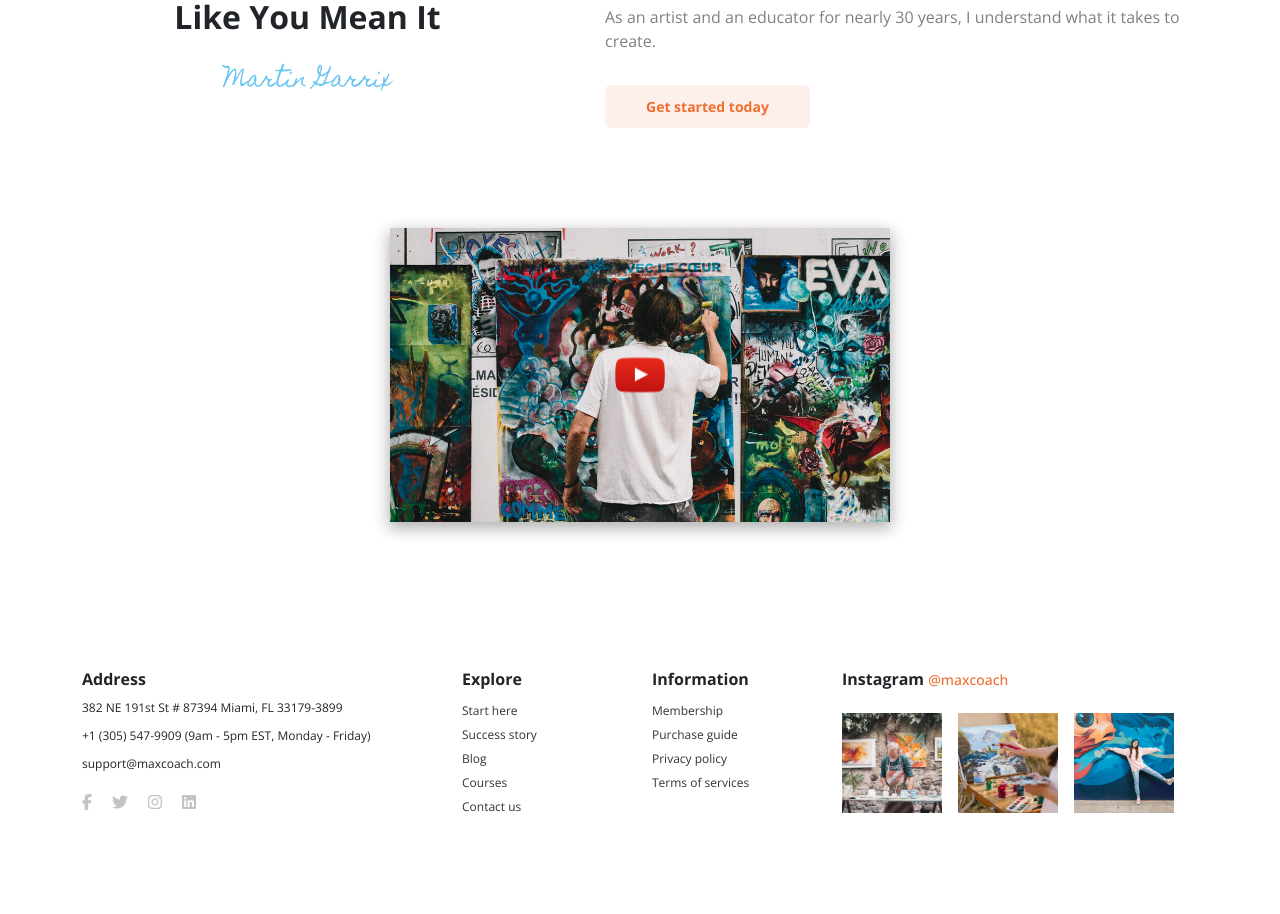
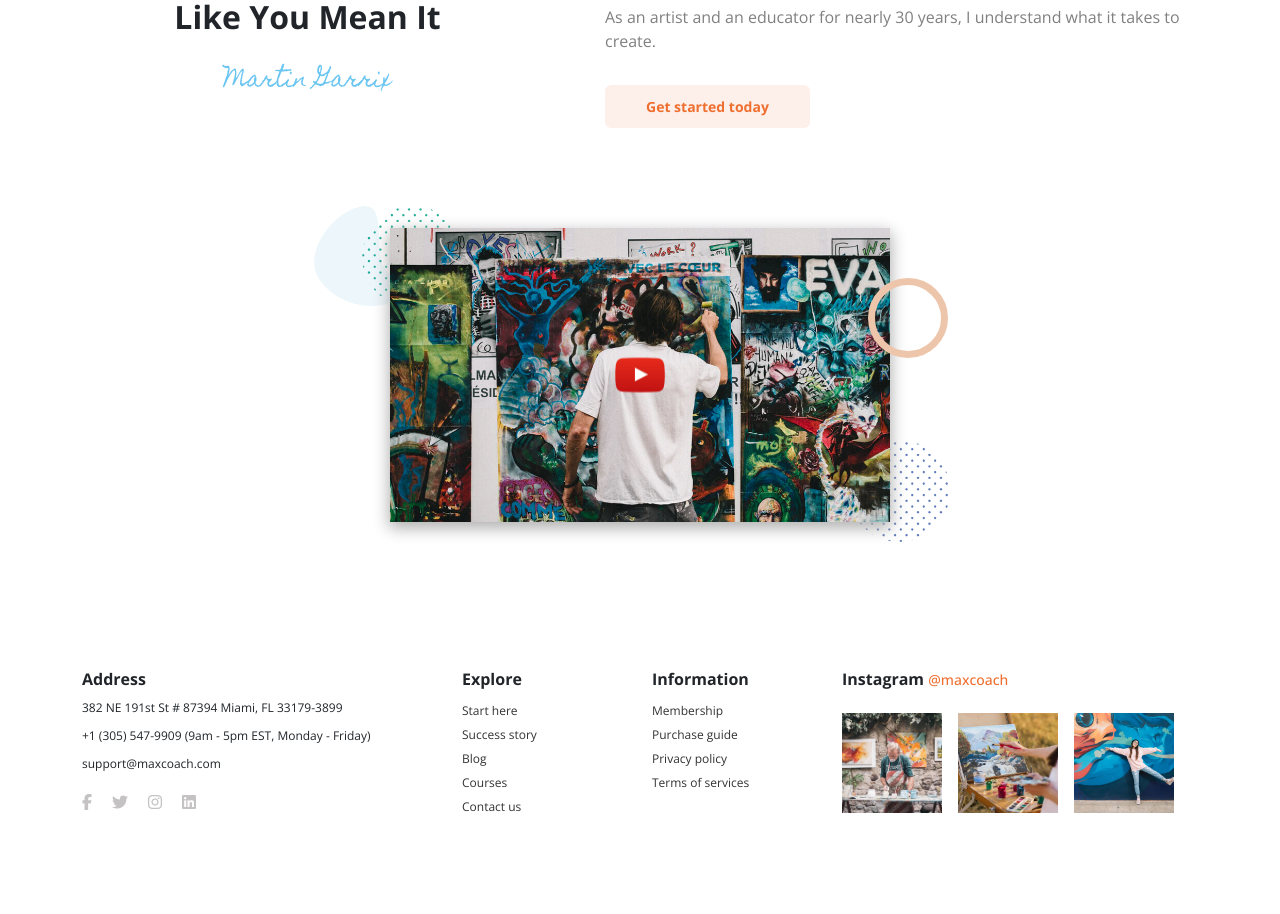
Before and after one commit to Corfaya/proj-html-vuejs, a Vue app: page / in a window 1280 px wide. Shown: the part 1569-2483 px from the top of the page. Built offline with nearby package versions, Linux system fonts and the light colour scheme; a web font is replaced by a local one.

Commit message:
[UPD] decorations addeed on video section

```diff
--- a/src/components/partials/Biography.vue
+++ b/src/components/partials/Biography.vue
@@ -29,7 +29,11 @@ export default {
                     </div>
                 </div>
             </div>
-            <div class="decoration">
+            <div class="decoration position-relative">
+                <img class="decos first-img"src="../../assets/img/maxcoach-shape-05.png" alt="">
+                <img class="decos second-img"src="../../assets/img/artist-shape-01.png" alt="">
+                <img class="decos third-img"src="../../assets/img/maxcoach-shape-12.png" alt="">
+                <div class="rounded-circle"></div>
                 <div class="container">
                     <div class="row">
                         <div class="col-12">
@@ -80,6 +84,38 @@ export default {
 }
 
 .decoration {
+    .decos {
+        width: 100px;
+        position: absolute;
+        z-index: -999;
+
+        &.first-img {
+            top: 80px;
+            left: 280px;
+        }
+
+        &.second-img {
+            top: 80px;
+            left: 230px;
+            filter: brightness(0) saturate(100%) invert(39%) sepia(73%) saturate(4867%) hue-rotate(179deg) brightness(93%) contrast(102%);
+            transform: rotate(90deg)
+        }
+
+        &.third-img {
+            bottom: 80px;
+            right: 250px;
+        }
+    }
+
+    .rounded-circle {
+        border: 7px solid $circle;
+        width: 80px;
+        height: 80px;
+        position: absolute;
+        z-index: 1000;
+        right: 250px;
+        top: 150px;
+    }
     .col-12 {
         .d-flex {
             margin: 100px 0;
--- a/src/style/partials/_vars.scss
+++ b/src/style/partials/_vars.scss
@@ -7,6 +7,7 @@ $white: #FFFFFF;
 $sky: #6AC5F1;
 $sky_transp: #d7eff1;
 $hero: #FBF9F6;
+$circle: #ECC5AB;
 
 //$artistic_font: "Allura", cursive;
 $artistic_font: "Homemade Apple", cursive;
```
